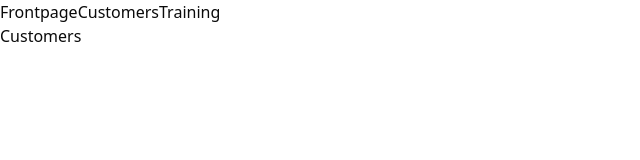
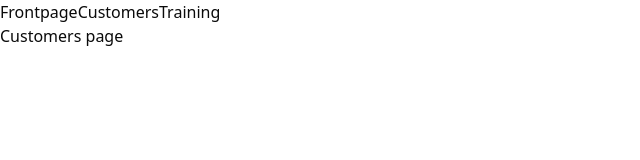
Before and after one commit to JonipHarju/personal-trainer-app-haaga-helia-front-end-course, a React (Vite) app: page /customers in a window 1280 px wide. Shown: the top 160 px of the page, without its empty margins (0-640 px from the left). Built offline with nearby package versions, Linux system fonts and the light colour scheme; no server answers.

Commit message:
feat: add fetchAllCustomers function and implement it in Customers.tsx to log the data

```diff
--- /dev/null
+++ b/src/api/customers.ts
@@ -0,0 +1,12 @@
+const BASE_URL = import.meta.env.VITE_API_URL;
+
+export async function fetchAllCustomers() {
+  const response = await fetch(`${BASE_URL}/customers`, {
+    method: "GET",
+    headers: {
+      "Content-Type": "application/json",
+    },
+  });
+  if (!response.ok) throw new Error("Network error");
+  return response.json();
+}
--- a/src/components/Customers.tsx
+++ b/src/components/Customers.tsx
@@ -1,3 +1,12 @@
+import { useQuery } from "@tanstack/react-query";
+import { fetchAllCustomers } from "@/api/customers";
+
 export default function Customers() {
-  return <div>Customers</div>;
+  const { isLoading, isSuccess, data } = useQuery({
+    queryKey: ["customers"],
+    queryFn: fetchAllCustomers,
+  });
+
+  console.log(data);
+  return <div>Customers page</div>;
 }
```
